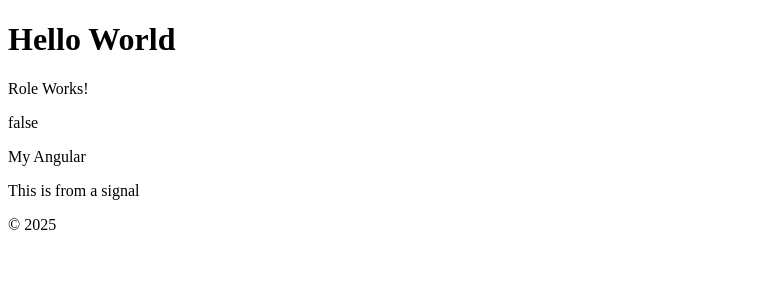
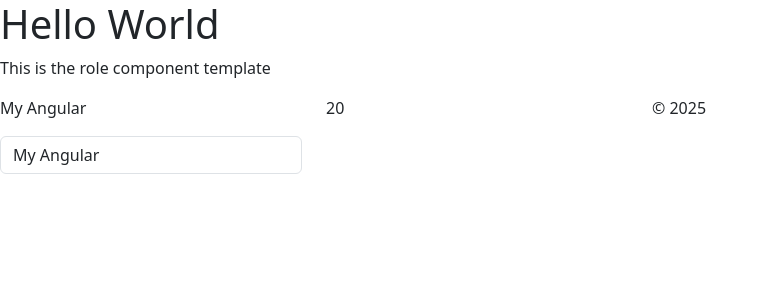
Before and after one commit to ronsell42/employee-management-app, an Angular app: page / in a window 1280 px wide. Shown: the top 300 px of the page, without its empty margins (0-769 px from the left). Built offline with nearby package versions, Linux system fonts and the light colour scheme.

Commit message:
Add: Bootstrap and data binding.

```diff
--- a/angular.json
+++ b/angular.json
@@ -27,6 +27,7 @@
               }
             ],
             "styles": [
+              "node_modules/bootstrap/dist/css/bootstrap.min.css",
               "src/styles.scss"
             ]
           },
--- a/package.json
+++ b/package.json
@@ -28,6 +28,7 @@
     "@angular/forms": "^20.3.0",
     "@angular/platform-browser": "^20.3.0",
     "@angular/router": "^20.3.0",
+    "bootstrap": "^5.3.8",
     "rxjs": "~7.8.0",
     "tslib": "^2.3.0"
   },
--- a/src/app/components/roles-cmp/roles-cmp.html
+++ b/src/app/components/roles-cmp/roles-cmp.html
@@ -1,5 +1,21 @@
-<p>Role Works!</p>
-<p>{{ isActive }}</p>
-<p>{{ projectTitle }}</p>
-<p>{{ varSignal() }}</p>
-<p>&copy; {{currentDate.getFullYear()}}</p>
+<p>This is the role component template</p>
+<div class="row">
+    <div class="col-3">
+        <p>{{ projectTitle }}</p>
+    </div>
+    <div class="col-3">
+        <p>{{ projectVersion }}</p>
+    </div>
+    <div class="col-3">
+        <p>&copy; {{currentDate.getFullYear()}}</p>
+    </div>
+</div>
+<div class="row">
+    <div class="col-3">
+        <input  type="text"
+                class="form-control"
+                placeholder="Type something"
+                [value]="projectTitle"
+        />
+    </div>
+</div>
```
Also changed, not shown: 1 other file (tests, documents, lock files or other folders).
